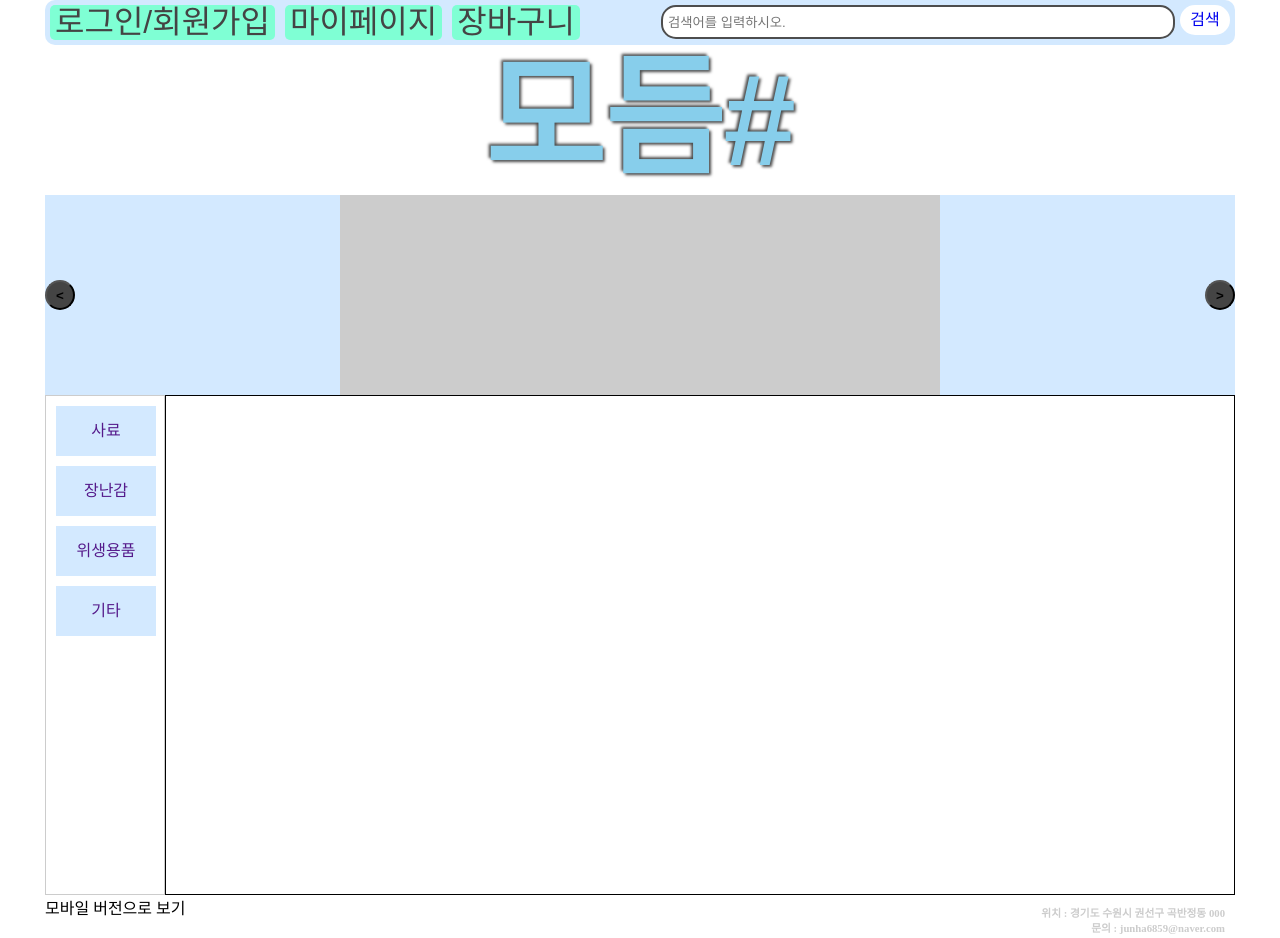
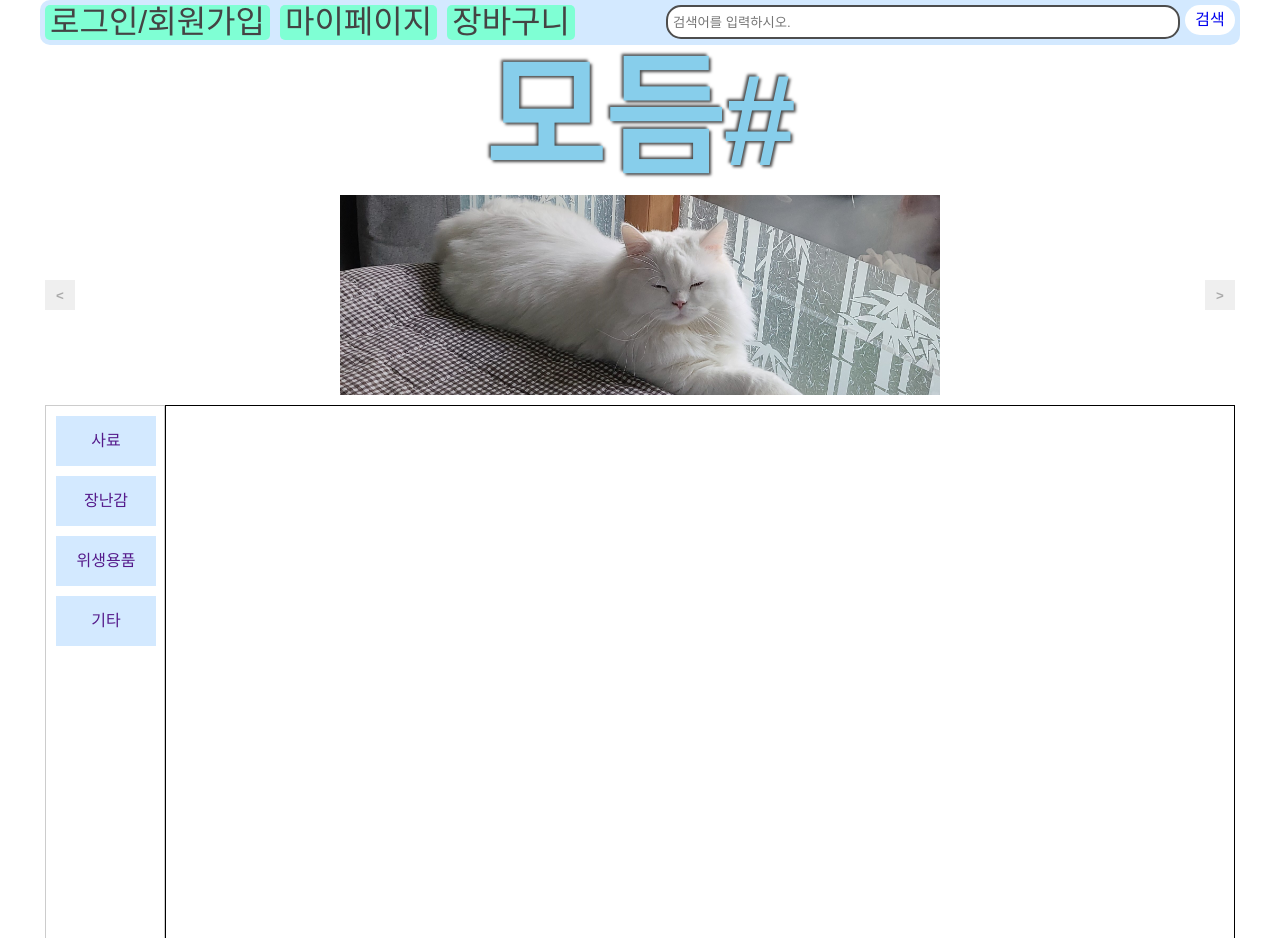
Before and after one commit to kim-wnsgk/modeum-shop.github.io, a plain HTML site: page main_page.html in a window 1280 px wide. Shown: the top 938 px of the page. Drawn offline with Linux system fonts and the light colour scheme; a web font is replaced by a local one.

Commit message:
edit css

```diff
--- a/mainCss.css
+++ b/mainCss.css
@@ -3,12 +3,12 @@ a {text-decoration:none;}
 ul {list-style:none;}
 #toggle{display:none;}
 #div-for-fixed-bar{
-    width:1190px;
+    width:1200px;
     height:45px;
     margin:0 auto;
 }
 #topnav {
-    width:1190px;
+    width:1200px;
     background-color:#d3e9ff;
     border-radius:10px;
     margin:0 auto;
@@ -85,20 +85,18 @@ section{
 section #dynamic-banner {
     height:200px;
     line-height:200px;
-    background-color: #d3e9ff;
     overflow:hidden;
     text-align:center;
-
 }
 section #dynamic-banner button{
     display:block;
+    color:#aaaaaa;
     width:30px; height:30px;
     margin-top:85px;
-    background-color: #444444;
-    border-radius:15px;
+    border:0;
 }
 section #dynamic-banner button:hover{
-    background-color: black;
+    color: black;
 }
 section #dynamic-banner .leftImage{
     float:left;
@@ -111,12 +109,19 @@ section #dynamic-banner .image{
     height:100%;
     width:600px;
     background: #cccccc;
+    background-image: url(./images/sleeping_mozzi.jpg);
+    background-position: center;
+    background-size: cover;
 }
-section #first-section{overflow:hidden;}
+section #first-section{
+    margin-top:10px;
+    overflow:hidden;
+    height:800px;
+}
 section #first-section .left-banner {
     float:left;
     width:120px;
-    height:500px;
+    height:800px;
     box-sizing:border-box;
     border:1px solid #cccccc;
 }
@@ -138,12 +143,13 @@ section #first-section .left-banner ul li a{
 section #first-section .main-section {
     float:left;
     width:1070px;
-    height:500px;
+    height:800px;
     box-sizing:border-box;
     border:1px solid black;
 }
 footer{
     overflow:hidden;
+    padding-bottom:100px;
 }
 footer a{
     color:black;
```
Also changed, not shown: images/sleeping_mozzi.jpg (renamed from sleeping_mozzi.jpg).
